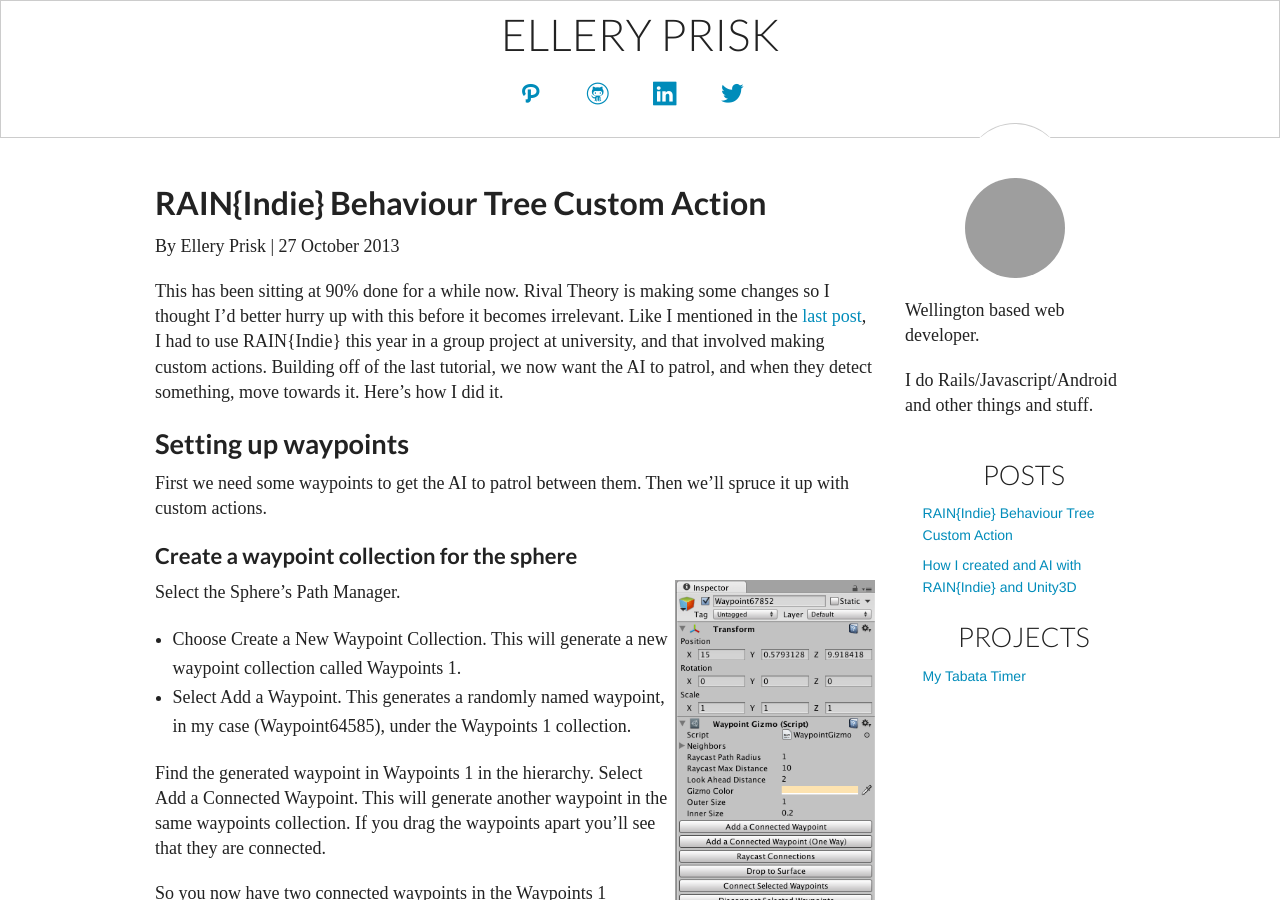
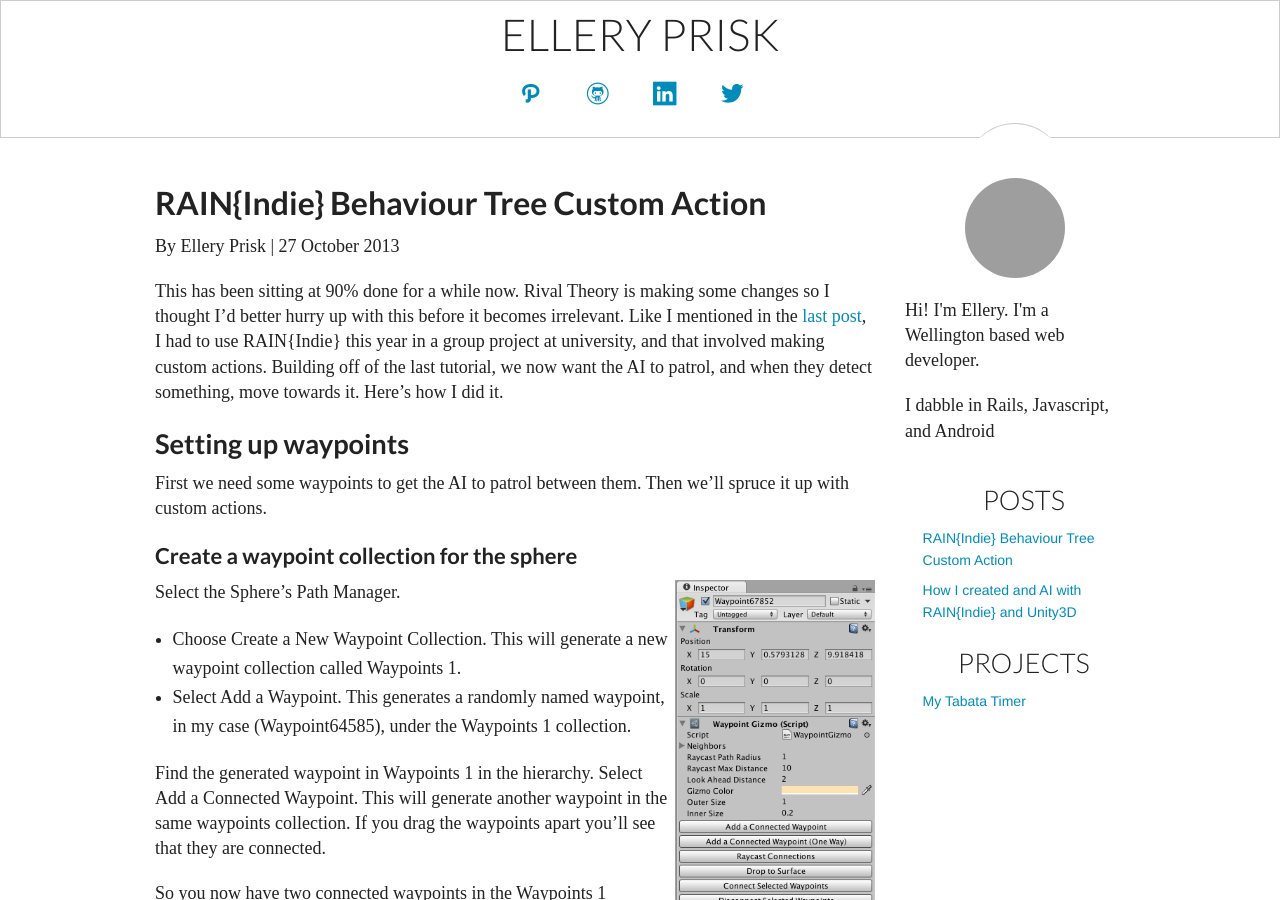
Before and after one commit to ellerynz/ellerynz.github.io, a Jekyll site: the page built from _posts/2013-10-27-RAIN-Indie-Behaviour-Tree-Custom-Action.md, in a window 1280 px wide and 900 px high. Built offline with Jekyll 4.4.1, drawn with Linux system fonts in a browser that asks for light colours; some web fonts are replaced; comment, search, counter and statistics services are not loaded; some of the changed text lies outside the part shown; grey boxes are pictures that could not be loaded.

Commit message:
Update description. Add link to home page

```diff
--- /dev/null
+++ b/_includes/comments.html
@@ -0,0 +1,14 @@
+<div id="disqus_thread"></div>
+<script type="text/javascript">
+  /* * * CONFIGURATION VARIABLES: EDIT BEFORE PASTING INTO YOUR WEBPAGE * * */
+  var disqus_shortname = 'ellerynz'; // required: replace example with your forum shortname
+
+  /* * * DON'T EDIT BELOW THIS LINE * * */
+  (function() {
+      var dsq = document.createElement('script'); dsq.type = 'text/javascript'; dsq.async = true;
+      dsq.src = '//' + disqus_shortname + '.disqus.com/embed.js';
+      (document.getElementsByTagName('head')[0] || document.getElementsByTagName('body')[0]).appendChild(dsq);
+  })();
+</script>
+<noscript>Please enable JavaScript to view the <a href="http://disqus.com/?ref_noscript">comments powered by Disqus.</a></noscript>
+<a href="http://disqus.com" class="dsq-brlink">comments powered by <span class="logo-disqus">Disqus</span></a>
--- a/_includes/header.html
+++ b/_includes/header.html
@@ -1,5 +1,7 @@
 <div class="center border-bottom">
-  <h1 class="header">ELLERY PRISK</h1>
+  <a href={{ site.url }}>
+    <h1 class="header">ELLERY PRISK</h1>
+  </a>
   <ul class="nav">
     <li><a href="mailto:hello@ellerynz.com"><i class="foundicon-mail"></i></a></li>
     <li><a href="https://github.com/ellerynz"><i class="foundicon-github"></i></a></li>
--- a/_includes/side-nav.html
+++ b/_includes/side-nav.html
@@ -6,8 +6,8 @@
         <img src="https://plus.google.com/s2/photos/profile/116350849037023121313?sz=100" alt="Ellery's Google Plus profile image" />
       </div>
       <div class="about-me">
-        <p>Wellington based web developer.</p>
-        <p>I do Rails/Javascript/Android and other things and stuff.</p>
+        <p>Hi! I'm Ellery. I'm a Wellington based web developer.</p>
+        <p>I dabble in Rails, Javascript, and Android</p>
       </div>
     </div>
     <div class="side-nav">
```
